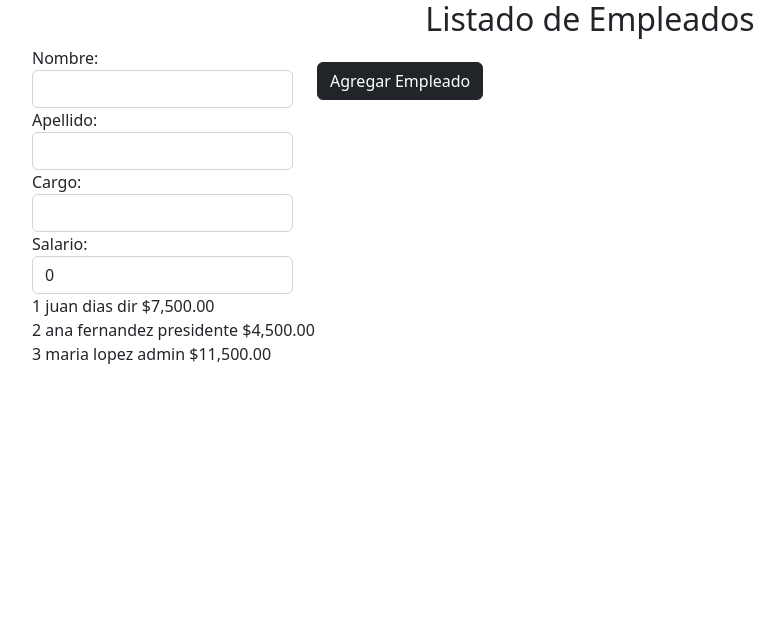
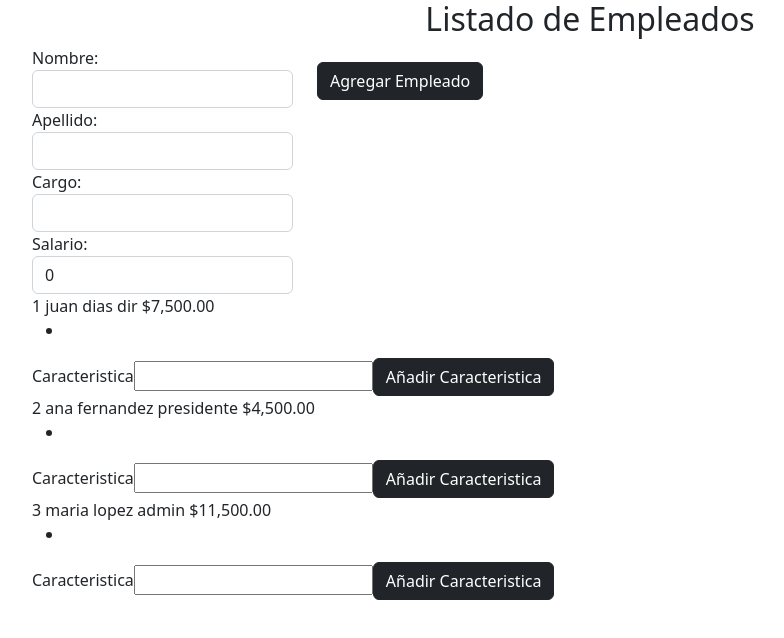
Before and after one commit to jbenavidesnati05/Listado-de-Empleados, an Angular app: page / in a window 1280 px wide. Shown: the top 638 px of the page, without its empty margins (50-834 px from the left). Built offline with nearby package versions, Linux system fonts and the light colour scheme.

Commit message:
first commit

```diff
--- a/src/app/app.module.ts
+++ b/src/app/app.module.ts
@@ -5,11 +5,13 @@ import { BrowserModule } from '@angular/platform-browser';
 import { AppRoutingModule } from './app-routing.module';
 import { AppComponent } from './app.component';
 import { EmpleadoComponent } from './components/empleado/empleado.component';
+import { CaractEmpleadoComponent } from './components/caract-empleado/caract-empleado.component';
 
 @NgModule({
   declarations: [
     AppComponent,
-    EmpleadoComponent
+    EmpleadoComponent,
+    CaractEmpleadoComponent
   ],
   imports: [
     BrowserModule,
--- /dev/null
+++ b/src/app/components/caract-empleado/caract-empleado.component.html
@@ -0,0 +1,3 @@
+<label for="">Caracteristica</label>
+<input type="text" #nuevaCaracteristica>
+<button class="btn btn-dark" (click)="agregarCaracteristicas(nuevaCaracteristica.value)">Añadir Caracteristica</button>
--- /dev/null
+++ b/src/app/components/caract-empleado/caract-empleado.component.ts
@@ -0,0 +1,19 @@
+import { Component, EventEmitter, OnInit, Output } from '@angular/core';
+
+@Component({
+  selector: 'app-caract-empleado',
+  templateUrl: './caract-empleado.component.html',
+  styleUrls: ['./caract-empleado.component.css']
+})
+export class CaractEmpleadoComponent implements OnInit {
+
+ @Output() caracteriticasEmpleados = new EventEmitter<string>();
+
+  constructor() { }
+  ngOnInit(): void {
+  }
+
+   agregarCaracteristicas(value:string){
+    this.caracteriticasEmpleados.emit(value);
+   }
+}
--- a/src/app/components/empleado/empleado.component.html
+++ b/src/app/components/empleado/empleado.component.html
@@ -5,6 +5,10 @@
       <div>
         {{indice+1}}  {{empleadoDeLista.nombre}} {{empleadoDeLista.apellido}} {{empleadoDeLista.cargo}} {{empleadoDeLista.salario | currency}}
       </div>
+      <ul>
+        <li *ngFor="let caracteristica of arrayCaracteristica">{{caracteristica}}</li>
+      </ul>
+      <app-caract-empleado (caracteriticasEmpleados)="agregarCaracteristica($event)"></app-caract-empleado>
     </div>
   </div>
 </div>
--- a/src/app/components/empleado/empleado.component.ts
+++ b/src/app/components/empleado/empleado.component.ts
@@ -17,4 +17,11 @@ export class EmpleadoComponent implements OnInit {
   ngOnInit(): void {
   }
 
+  arrayCaracteristica= [""];
+
+  agregarCaracteristica(nuevaCaracteristica:string){
+    this.arrayCaracteristica.push(nuevaCaracteristica)
+
+  }
+
 }
--- a/tsconfig.json
+++ b/tsconfig.json
@@ -2,6 +2,7 @@
 {
   "compileOnSave": false,
   "compilerOptions": {
+    "strictPropertyInitialization": false,
     "baseUrl": "./",
     "outDir": "./dist/out-tsc",
     "forceConsistentCasingInFileNames": true,
```
Also changed, not shown: src/app/components/caract-empleado/caract-empleado.component.css (added).
